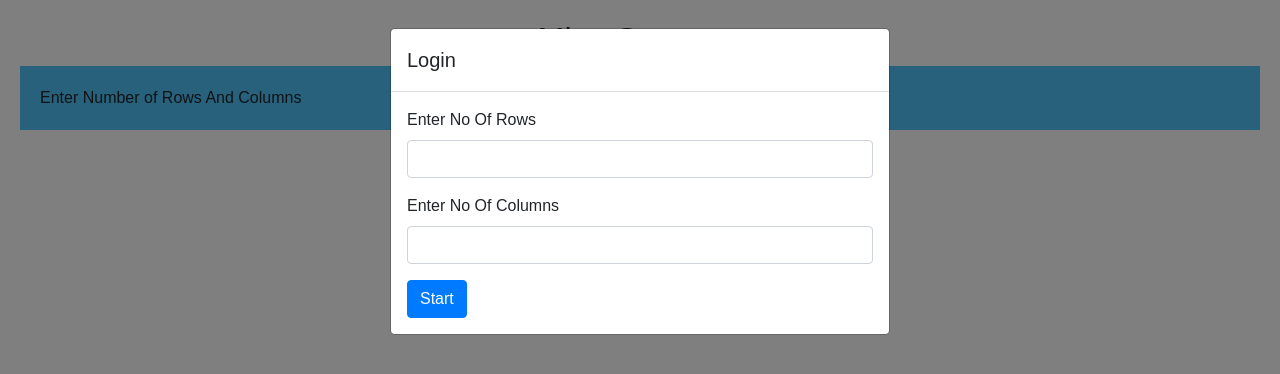
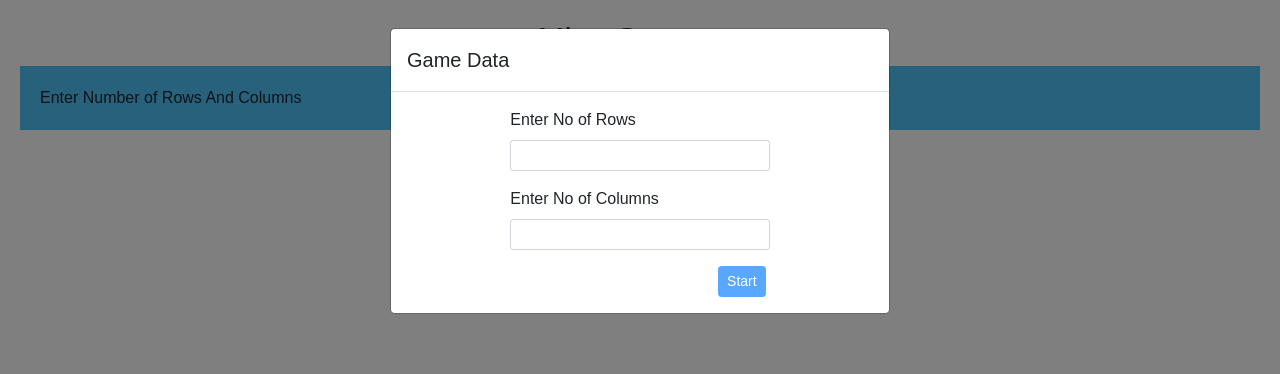
Before and after one commit to Scavengerindisguise/simplified-minesweeper, a React (Create React App) app: page / in a window 1280 px wide. Shown: the top 374 px of the page. Built offline with nearby package versions, Linux system fonts and the light colour scheme.

Commit message:
Flag Update to the Game

```diff
--- a/src/components/Cell.jsx
+++ b/src/components/Cell.jsx
@@ -4,6 +4,9 @@ class Cell extends Component {
     getValue() {
         const {value} = this.props;
 
+        if (this.props.value.isFlagged) {
+          return <i className="fa fa-flag" aria-hidden="true"></i>;
+        }
         if (value.isMine) {
           return <i className="fa fa-bomb" aria-hidden="true"></i>;
         }
@@ -17,7 +20,7 @@ class Cell extends Component {
         let className = "cell" + (this.props.value.isRevealed ? "" : " hidden") + (this.props.value.isMine && this.props.value.isRevealed ? " is-mine" : "") +
         (this.props.value.isFlagged ? " is-flag" : "");
         return (
-            <div onClick={this.props.onClick} className={className}>
+            <div onClick={this.props.onClick} onContextMenu={this.props.cMenu} className={className}>
                 {this.getValue()}
             </div>
         );
--- a/src/components/Game.jsx
+++ b/src/components/Game.jsx
@@ -9,31 +9,51 @@ class Game extends Component {
         height: '',
         width: '',
         mines: 10,
-        isModalOpen: true
+        isModalOpen: true,
+        disableStartButton: true
     }
 
+    /** handleRowChange - Update State with number of rows
+     * @param{object} - onChange event
+     */
     handleRowChange = (e) => {
-        console.log(e.target.value);
         const value = e.target.value;
         this.setState({ rows: value });
         e.preventDefault();
     }
 
+    /** handleRowChange - Update State with number of columns
+     * @param{object} - onChange event
+     */
     handleColumnChange = (e) => {
-        console.log(e.target.value);
         const value = e.target.value;
         this.setState({ columns: value });
         e.preventDefault();
 
     }
 
+    /** toggleModal - Close Modal on click of start button*/
     toggleModal = () => {
+        if (this.state.rows > 1 && this.state.columns > 1) {
             this.setState({
                 isModalOpen: !this.state.isModalOpen,
                 height: this.state.rows,
                 width: this.state.columns,
-            mines: Math.floor((1/3)*this.state.rows*this.state.columns)
+                mines: Math.floor((1 / 3) * this.state.rows * this.state.columns)
             });
+        } else {
+            this.setState({
+                errorMessage: 'Please Select More than 1 row and column'
+            });
+        }
+    }
+
+    getStatus(){
+        if(this.state.rows === ''){
+            return true;
+        } else if(this.state.columns === ''){
+            return true;
+        }
     }
 
 
@@ -48,19 +68,29 @@ class Game extends Component {
                     </div>
                 </div>
                 <Modal isOpen={this.state.isModalOpen}>
-                    <ModalHeader>Login</ModalHeader>
+                    <ModalHeader>Game Data</ModalHeader>
                     <ModalBody>
+                        <div className='row justify-content-center'>
+                            <div className='col-sm-7'>
                                 <Form>
                                     <FormGroup>
-                                <Label htmlFor="rows">Enter No Of Rows</Label>
-                                <Input type="number" onChange={this.handleRowChange} id="rows" name="rows" value={this.state.rows} />
+                                        <Label htmlFor="rows">Enter No of Rows</Label>
+                                        <Input type="number" bsSize="sm" onChange={this.handleRowChange} id="rows" name="rows" value={this.state.rows} />
                                     </FormGroup>
                                     <FormGroup>
-                                <Label htmlFor="columns">Enter No Of Columns</Label>
-                                <Input type="number" onChange={this.handleColumnChange} id="columns" name="columns" value={this.state.columns} />
+                                        <Label htmlFor="columns">Enter No of Columns</Label>
+                                        <Input type="number" bsSize="sm" onChange={this.handleColumnChange} id="columns" name="columns" value={this.state.columns} />
                                     </FormGroup>
-                            <Button type="button" onClick={this.toggleModal} color="primary">Start</Button>
                                 </Form>
+                                <small className="form-text text-muted">
+                                    {this.state.errorMessage}
+                                </small>
+                                <p></p>
+                                <div className='row justify-content-end mr-1'>
+                                    <Button type="button" disabled={this.getStatus()} size='sm' onClick={this.toggleModal} color="primary">Start</Button>
+                                </div>
+                            </div>
+                        </div>
                     </ModalBody>
                 </Modal>
             </>
```
Also changed, not shown: src/components/Board.jsx (+126 -18 lines). Lines whose indentation alone changed are shown as unchanged.
